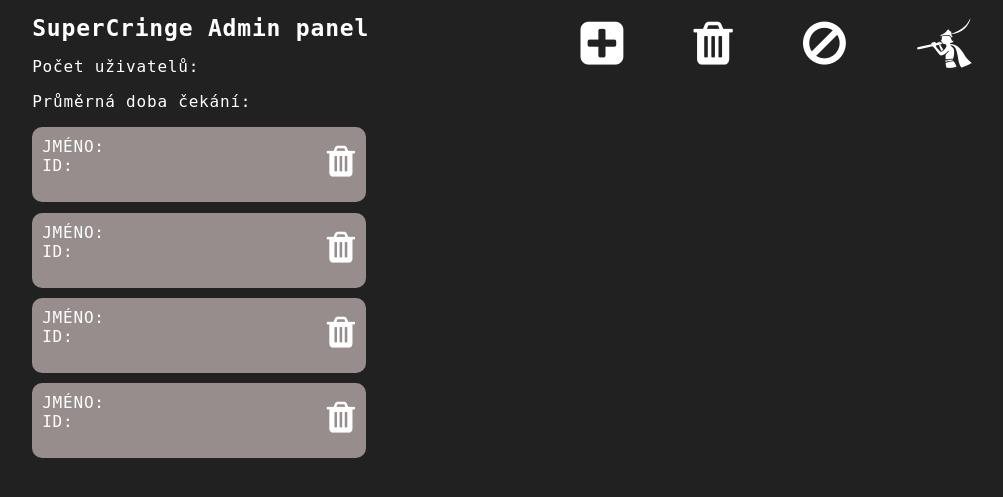
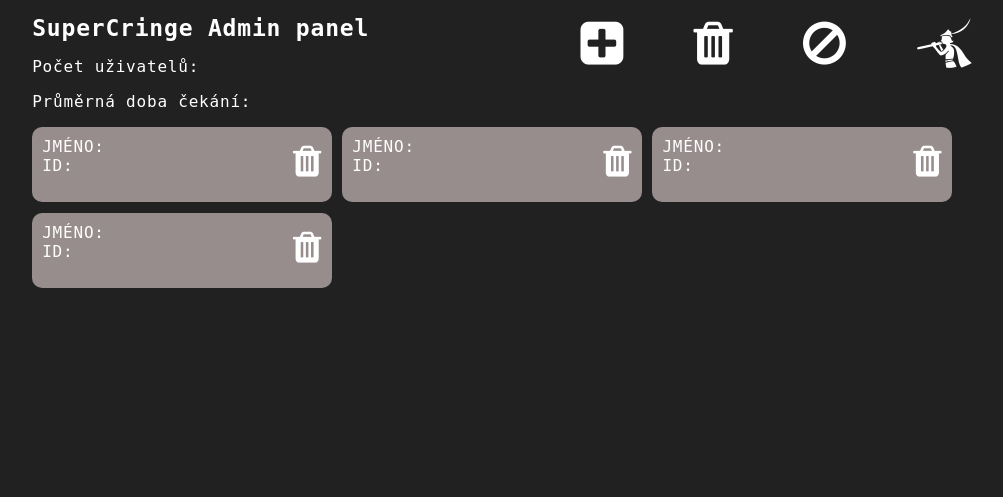
Before and after one commit to Plajta/QRFronta, a Flask app: template src/server/templates/index.html in a window 1280 px wide. Shown: the top 497 px of the page, without its empty margins (39-1042 px from the left). Run offline with Flask 2, Linux system fonts and the light colour scheme; the template is opened without the code that fills it, so the values that code supplies are empty; parts of the project's set-up code (start-up, migrations or seed data) failed here and were passed over; some libraries are stand-ins or nearby versions.

Commit message:
wreper flexibilní plus kobilisní deflorace

```diff
--- a/src/server/static/styles/style.css
+++ b/src/server/static/styles/style.css
@@ -11,11 +11,13 @@ body {
 
 .users{
   flex-wrap: wrap;
+  display: flex;
 }
 
 .user{
+  margin-right: 1%;
   margin-bottom: 1%;
-  width: 33%;
+  width: 300px;
 }
 
 .main{
```
